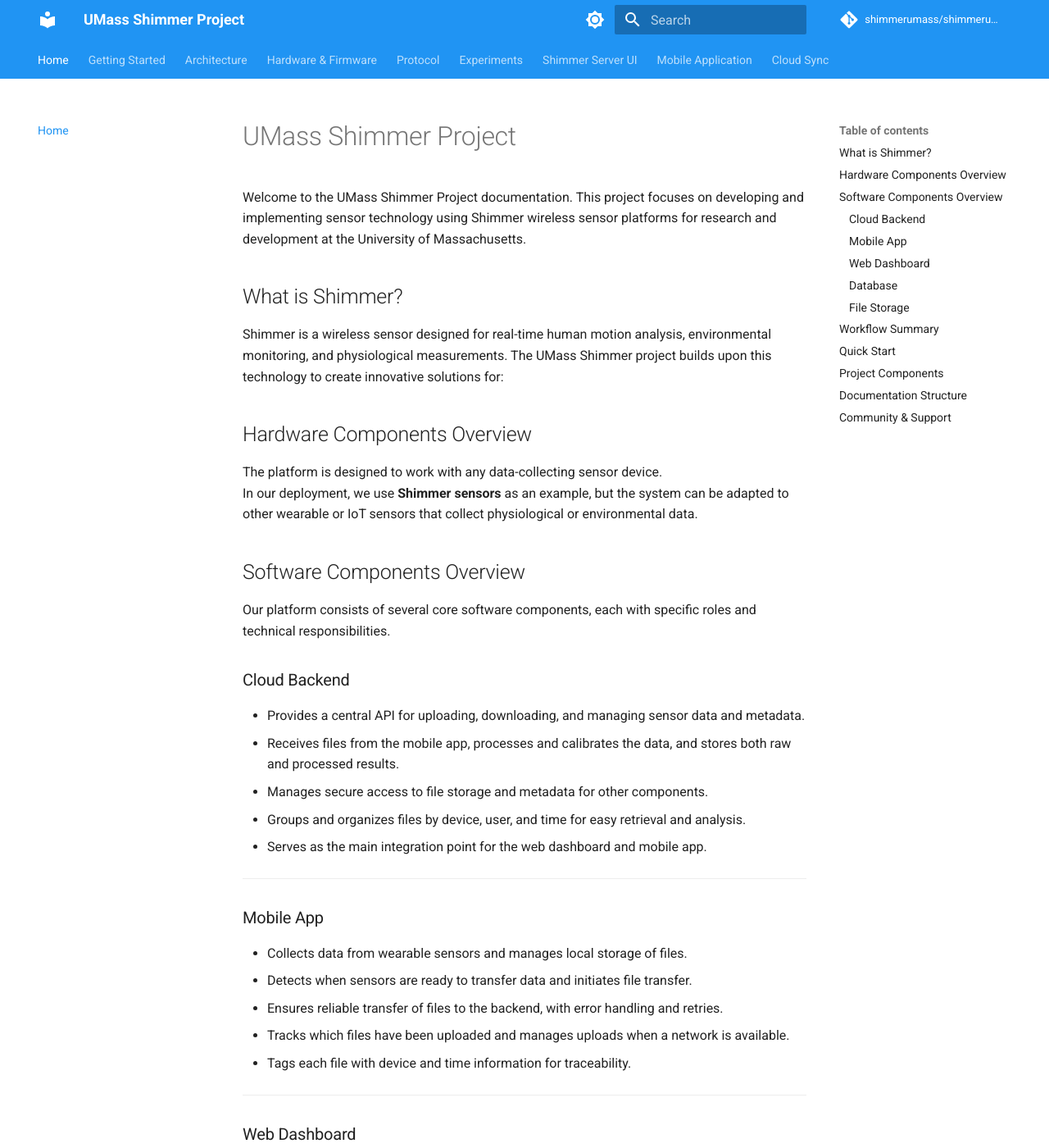
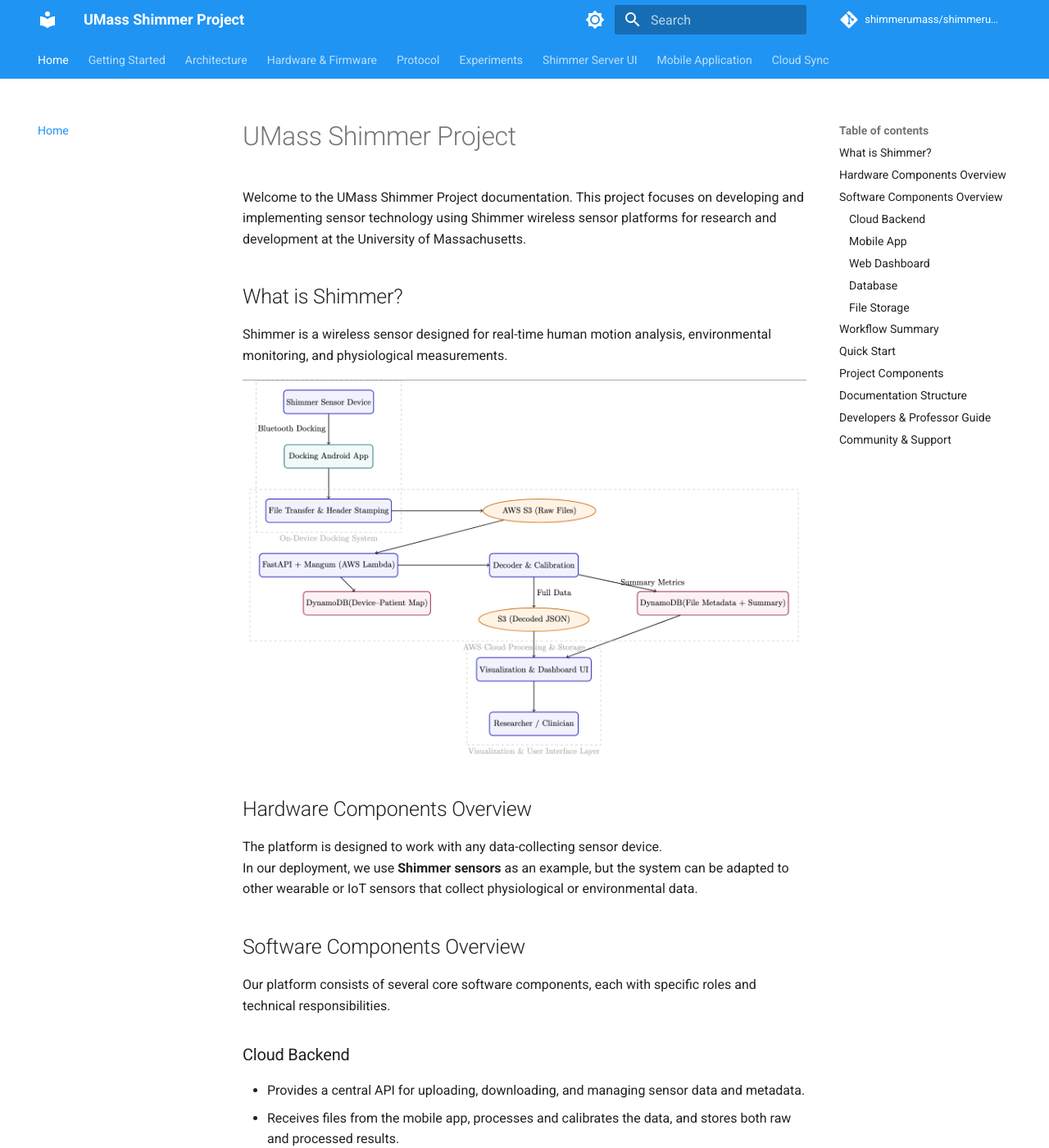
Before and after one commit to shimmerumass/shimmerumass, an MkDocs documentation site: the page built from docs/index.md, in a window 1280 px wide and 1400 px high. Shown: the whole window at 82% size. Built offline with MkDocs 1.6.1 and Material for MkDocs 9.7.7, drawn with Linux system fonts in a browser that asks for light colours; comment, search, counter and statistics services are not loaded; some of the changed text lies outside the part shown.

Commit message:
Update README and index documentation to enhance clarity and structure; add developer information

```diff
--- a/docs/index.md
+++ b/docs/index.md
@@ -5,7 +5,11 @@
 ## What is Shimmer?
 <!-- TODO: Zhaolong -->
 
-Shimmer is a wireless sensor designed for real-time human motion analysis, environmental monitoring, and physiological measurements. The UMass Shimmer project builds upon this technology to create innovative solutions for:
+Shimmer is a wireless sensor designed for real-time human motion analysis, environmental monitoring, and physiological measurements.
+
+
+
+![App Architecture](../app_architecture.png)
 
 ## Hardware Components Overview
 
@@ -83,18 +92,44 @@
 - **Data Processing**: Software tools for analysis and visualization
 - **Protocol Implementation**: Communication standards and APIs
 
-![App Architecture](../app_architecture.png)
 
 ## Documentation Structure
 
 - **[Getting Started](getting-started.md)**: Setup and installation guide
 - **[Architecture](architecture.md)**: System design and components
+- **[Hardware & Firmware](hardware-firmware.md)**: Shimmer sensor hardware and firmware details
 - **[Protocol](protocol.md)**: Communication protocols and APIs
 - **[Experiments](experiments.md)**: Experimental validation and results
 - **[Shimmer Server UI](shimmer-server-ui.md)**: Web dashboard for data visualization and management
 - **[Mobile App](myapplication.md)**: Android app for docking and data sync
 - **[Cloud Sync](cloud-sync.md)**: Backend API for data processing and storage
-- **[Hardware & Firmware](hardware-firmware.md)**: Shimmer sensor hardware and firmware details
+
+## Developers & Professor Guide
+
+<div align="center">
+
+  <table align="center" width="80%">
+    <tr>
+      <td align="center" valign="top" width="50%">
+        <b>Principal Investigators</b><br><br>
+        <a href="https://www.cics.umass.edu/about/directory/ivan-lee"><b>Prof. Ivan Lee</b></a><br>
+        <span style="font-size: 0.9em; color: #888;">CICS, UMass Amherst</span>
+        <br><br>
+        <a href="https://www.umass.edu/engineering/about/directory/jeremy-gummeson"><b>Prof. Jeremy Gummeson</b></a><br>
+        <span style="font-size: 0.9em; color: #888;">Engineering, UMass Amherst</span>
+      </td>
+      <td align="center" valign="top" width="50%">
+        <b>Developers</b><br><br>
+        <span title="Zhaolong" style="font-size:1.1em;">🧑‍💻 Zhaolong</span><br><br>
+
+  <a href="https://github.com/swetha4444"><b>Swetha Saseendran</b></a><br>
+  <a href="mailto:ssaseendran@umass.edu" style="font-size:0.95em; color:#555;">ssaseendran@umass.edu</a><br>
+  <span style="font-size: 0.9em; color: #888;">CICS, UMass Amherst</span>
+      </td>
+    </tr>
+  </table>
+
+</div>
 
 ## Community & Support
 
```
Also changed, not shown: other parts of docs/index.md (+5 -0 lines), README.md (+1 -0 lines).
